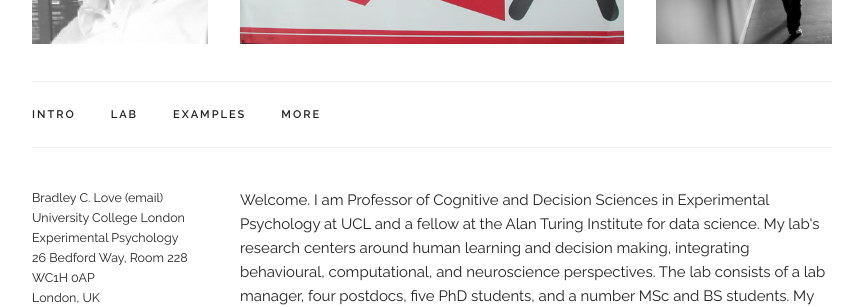
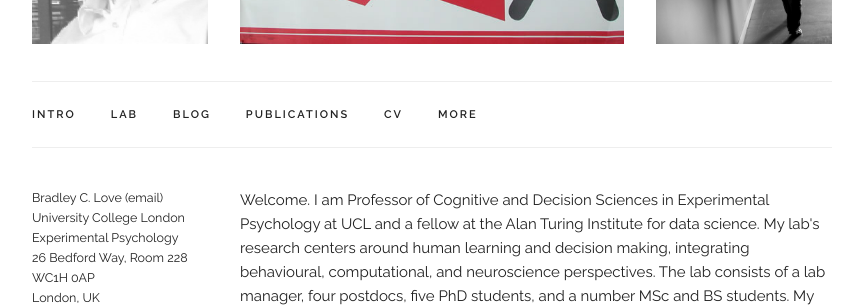
Before and after one commit to lovebc/lovebc.github.io, a Jekyll site: the page built from index.html, in a window 1280 px wide. Shown: the part 459-766 px from the top of the page, without its empty margins (208-1071 px from the left). Built offline with Jekyll 4.4.1, drawn with Linux system fonts in a browser that asks for light colours; nearby versions of some CDN libraries; comment, search, counter and statistics services are not loaded.

Commit message:
Update index.html

```diff
--- a/index.html
+++ b/index.html
@@ -51,8 +51,19 @@ layout: test
               </ul>
             </div>
           </li>
-          <li class="navbar-item"><a class="navbar-link" href="#examples">Examples</a></li>
+
           <li class="navbar-item">
+            <a class="navbar-link" href="/blog">Blog</a></li>
+          <li class="navbar-item">
+
+          <li class="navbar-item">
+            <a class="navbar-link" href="#publications">Publications</a></li>
+          <li class="navbar-item">
+
+          <li class="navbar-item">
+            <a class="navbar-link" href="#cv">CV</a></li>
+          <li class="navbar-item">
+
             <a class="navbar-link" href="#" data-popover="#moreNavPopover">More</a>
             <div id="moreNavPopover" class="popover">
               <ul class="popover-list">
```
